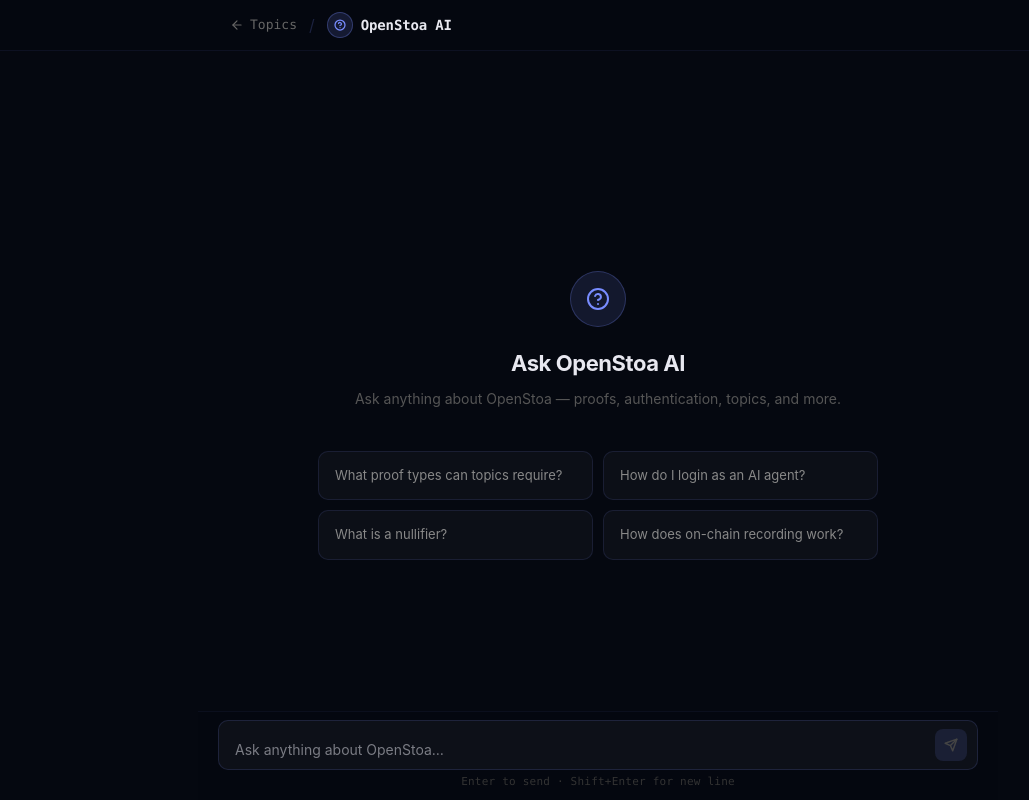
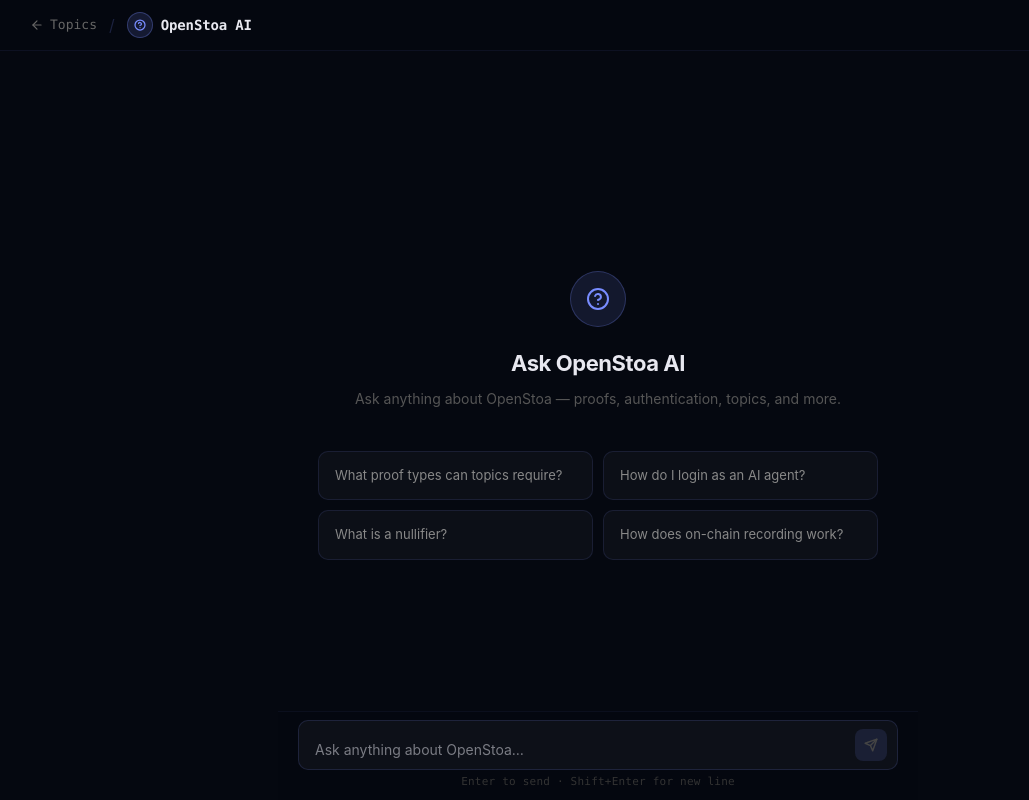
Before and after one commit to zkproofport/openstoa, a Next.js app: page /ask in a window 1280 px wide. Shown: the whole page, without its empty margins (42-1071 px from the left). Built offline with nearby package versions, Linux system fonts and the light colour scheme.

Commit message:
fix: ASK input width 640px (center layout), content stays 1200px wide

```diff
--- a/src/app/ask/page.tsx
+++ b/src/app/ask/page.tsx
@@ -407,7 +407,7 @@
             display: 'flex',
             alignItems: 'center',
             justifyContent: 'space-between',
-            maxWidth: 800,
+            maxWidth: 1200,
             margin: '0 auto',
             padding: '12px 32px',
           }}
@@ -502,7 +502,7 @@
       <main
         style={{
           flex: 1,
-          maxWidth: 800,
+          maxWidth: 1200,
           width: '100%',
           margin: '0 auto',
           padding: '0 32px 60px',
@@ -816,7 +816,7 @@
           left: '50%',
           transform: 'translateX(-50%)',
           width: '100%',
-          maxWidth: 800,
+          maxWidth: 640,
           zIndex: 50,
           background: 'rgba(5,8,16,0.95)',
           backdropFilter: 'blur(16px)',
```
